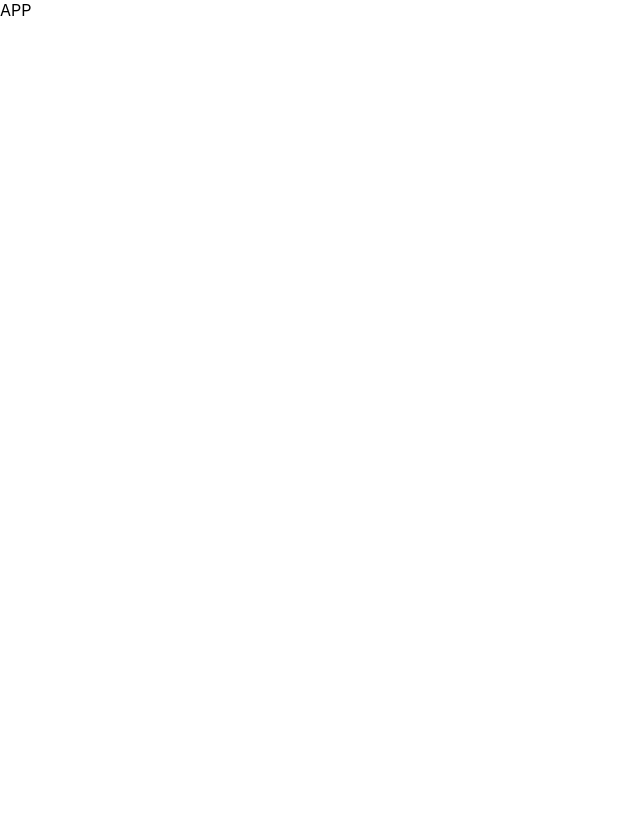
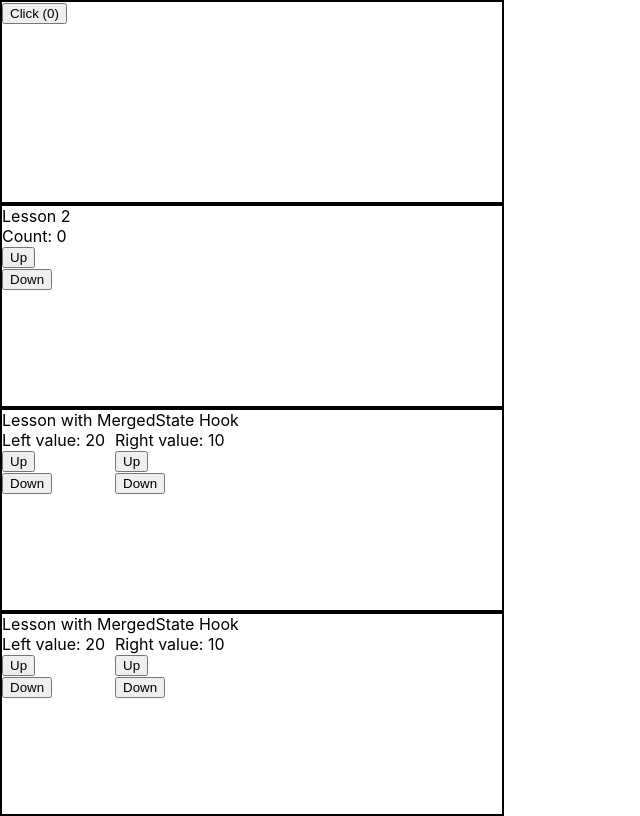
Before and after one commit to MaximSamorukov/react-hooks-udemy, a React (Create React App) app: page / in a window 1280 px wide. Shown: the whole page, without its empty margins (0-640 px from the left). Built offline with nearby package versions, Linux system fonts and the light colour scheme.

Commit message:
section 1

```diff
--- a/src/components/App.js
+++ b/src/components/App.js
@@ -1,9 +1,12 @@
 import './App.css';
-
+import { Component1, Component2, Component3, Component4 } from './lessons_components';
 function App() {
   return (
     <div className="app">
-      APP
+      <Component1 />
+      <Component2 />
+      <Component3 />
+      <Component4 />
     </div>
   );
 }
--- /dev/null
+++ b/src/components/lessons_components/component1.jsx
@@ -0,0 +1,14 @@
+import React, { useState } from "react";
+import Wrapper from "./wrapper";
+
+function Component1 () {
+  const [clicks, setClicks] = useState(0);
+  const onClick = () => setClicks((prev) => prev + 1);
+  return (
+    <Wrapper>
+      <button onClick={onClick}>Click ({clicks})</button>
+    </Wrapper>
+  )
+}
+
+export default Component1;
--- /dev/null
+++ b/src/components/lessons_components/component2.jsx
@@ -0,0 +1,21 @@
+import React, { useState } from "react";
+import Wrapper from "./wrapper";
+import { useCounter } from '../../hooks/hooks';
+
+function Component2 () {
+  const [count, increment, decrement ] = useCounter(0, 2);
+  return (
+    <Wrapper>
+      <div>Lesson 2</div>
+      <div>Count: {count}</div>
+      <div>
+        <button onClick={() => increment()}>Up</button>
+      </div>
+      <div>
+        <button onClick={() => decrement()}>Down</button>
+      </div>
+    </Wrapper>
+  )
+}
+
+export default Component2;
--- /dev/null
+++ b/src/components/lessons_components/component3.jsx
@@ -0,0 +1,39 @@
+import React, { useState } from "react";
+import Wrapper from "./wrapper";
+import { useMargedState } from '../../hooks/hooks';
+
+function Component3 () {
+  const initialState = {
+    rightValue: 10,
+    leftValue: 20,
+  };
+  const [state, updateState] = useMargedState(initialState);
+
+  return (
+    <Wrapper>
+      <div>Lesson with MergedState Hook</div>
+      <div style={{ display: 'flex', justifyContent: 'row' }}>
+        <div style={{marginRight: '10px'}}>
+          <div>Left value: {state.leftValue}</div>
+          <div>
+            <button onClick={() => updateState({leftValue: state.leftValue + 1 })}>Up</button>
+          </div>
+          <div>
+            <button onClick={() => updateState({leftValue: state.leftValue - 1 })}>Down</button>
+          </div>
+        </div>
+        <div>
+          <div>Right value: {state.rightValue}</div>
+          <div>
+            <button onClick={() => updateState({rightValue: state.rightValue + 1 })}>Up</button>
+          </div>
+          <div>
+            <button onClick={() => updateState({rightValue: state.rightValue - 1 })}>Down</button>
+          </div>
+        </div>
+      </div>
+    </Wrapper>
+  )
+}
+
+export default Component3;
--- /dev/null
+++ b/src/components/lessons_components/component4.jsx
@@ -0,0 +1,39 @@
+import React, { useState } from "react";
+import Wrapper from "./wrapper";
+import { useMargedState } from '../../hooks/hooks';
+
+function Component4 () {
+  const initialState = {
+    rightValue: 10,
+    leftValue: 20,
+  };
+  const [state, updateState] = useMargedState(initialState);
+
+  return (
+    <Wrapper>
+      <div>Lesson with MergedState Hook</div>
+      <div style={{ display: 'flex', justifyContent: 'row' }}>
+        <div style={{marginRight: '10px'}}>
+          <div>Left value: {state.leftValue}</div>
+          <div>
+            <button onClick={() => updateState({leftValue: state.leftValue + 1 })}>Up</button>
+          </div>
+          <div>
+            <button onClick={() => updateState({leftValue: state.leftValue - 1 })}>Down</button>
+          </div>
+        </div>
+        <div>
+          <div>Right value: {state.rightValue}</div>
+          <div>
+            <button onClick={() => updateState({rightValue: state.rightValue + 1 })}>Up</button>
+          </div>
+          <div>
+            <button onClick={() => updateState({rightValue: state.rightValue - 1 })}>Down</button>
+          </div>
+        </div>
+      </div>
+    </Wrapper>
+  )
+}
+
+export default Component4;
--- /dev/null
+++ b/src/components/lessons_components/index.js
@@ -0,0 +1,7 @@
+import Component1 from "./component1";
+import Component2 from "./component2";
+import Component3 from "./component3";
+import Component4 from "./component4";
+
+
+export { Component1, Component2, Component3, Component4 };
--- /dev/null
+++ b/src/components/lessons_components/wrapper.css
@@ -0,0 +1,5 @@
+.wrapper {
+  width: 500px;
+  height: 200px;
+  border: 2px solid black;
+}
--- /dev/null
+++ b/src/components/lessons_components/wrapper.jsx
@@ -0,0 +1,10 @@
+import React from "react";
+import './wrapper.css';
+
+function Wrapper({ children }) {
+  return (
+    <div className="wrapper">{children}</div>
+  )
+}
+
+export default Wrapper
--- /dev/null
+++ b/src/hooks/hooks.js
@@ -0,0 +1,33 @@
+import React, { useState } from "react";
+
+function useCounter(initialValue = 0, delta = 1) {
+  const [count, setCount] = useState(initialValue);
+  const increment = () => {
+    setCount(prev => prev + delta);
+  }
+  const decrement = () => {
+    setCount(prev => prev - delta);
+  }
+  return [
+    count,
+    increment,
+    decrement,
+  ];
+}
+
+function useMargedState(initialState) {
+  const [state, setState] = useState(initialState);
+  const updateState = (change) => {
+    setState(prev => ({
+      ...prev,
+      ...change,
+    }));
+  }
+
+  return [
+    state,
+    updateState
+  ];
+}
+
+export { useCounter, useMargedState };
```
